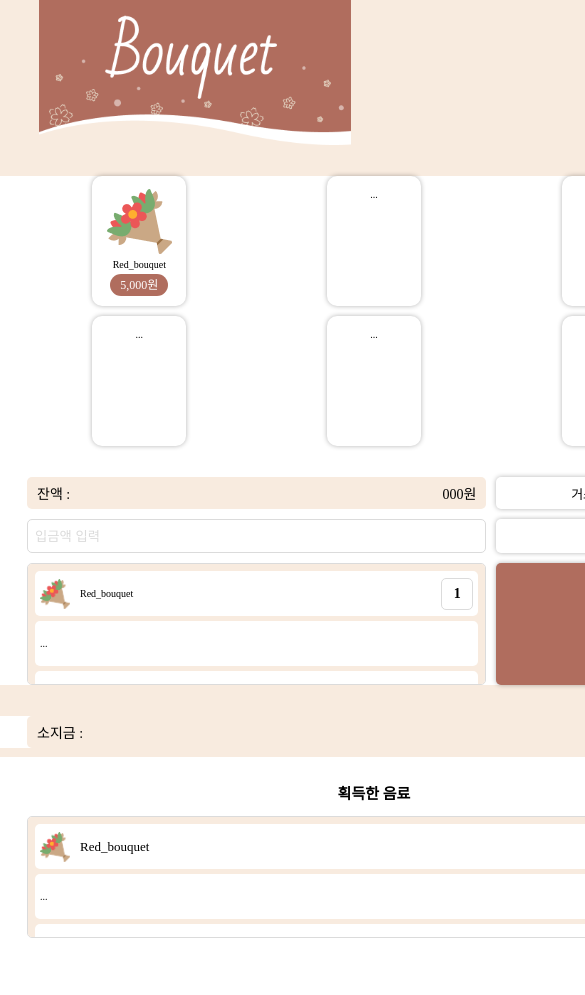
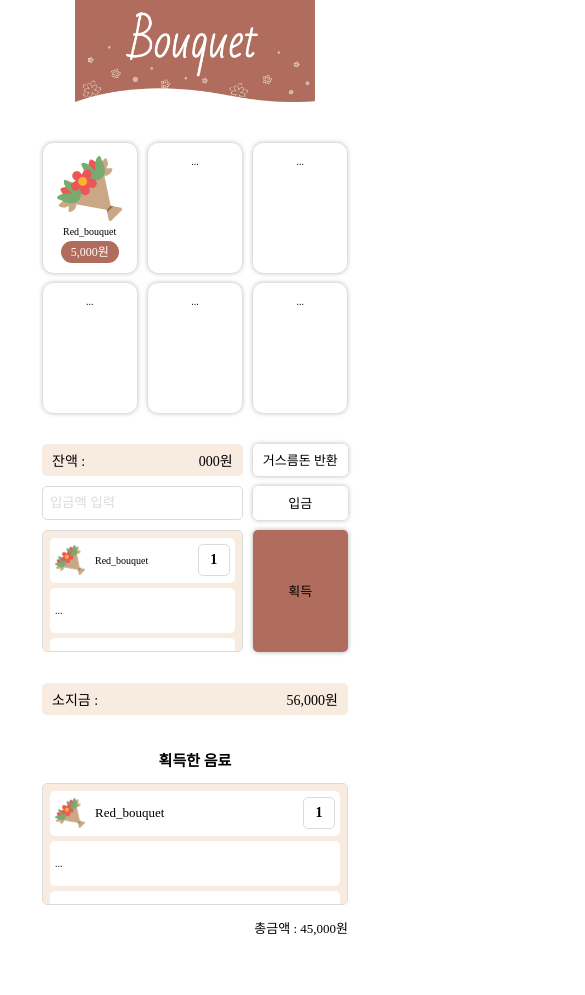
Before and after one commit to zxxng/BouquetVendingMachine, a plain HTML site: page index.html in a window 390 px wide. Shown: the top 995 px of the page, 585 px wide, since content can reach past the window. After the commit the page ends 962 px from the top, so only its background shows below. Drawn offline with Linux system fonts and the light colour scheme.

Commit message:
[Feat] 반응형 구현

```diff
--- a/style.css
+++ b/style.css
@@ -43,11 +43,11 @@ img {
 
 button {
   all: unset;
+  cursor: pointer;
 }
 
 /* Layout */
 .wrap {
-  width: 748px;
   margin: auto;
 }
 
@@ -58,7 +58,11 @@ h1 {
 
 /* pc */
 @media (min-width: 748px) {
+  body {
+    background-color: var(--base-color);
+  }
   main {
+    width: 748px;
     display: grid;
     gap: 20px 28px;
     grid-template-columns: 1fr 1fr;
@@ -72,6 +76,17 @@ h1 {
 
 /* mobile */
 @media (max-width: 747px) {
+  main {
+    width: 360px;
+  }
+
+  h1 {
+    margin-bottom: 15px;
+  }
+
+  h1 > img {
+    width: 240px;
+  }
 }
 
 .item-list {
@@ -103,17 +118,12 @@ html {
   font-size: 10px;
 }
 
-body {
-  background-color: var(--base-color);
-}
-
 button {
   font-family: "Pretendard-Regular";
 }
 
 h1 > img {
   max-width: 380px;
-  width: 80%;
 }
 
 section {
```
